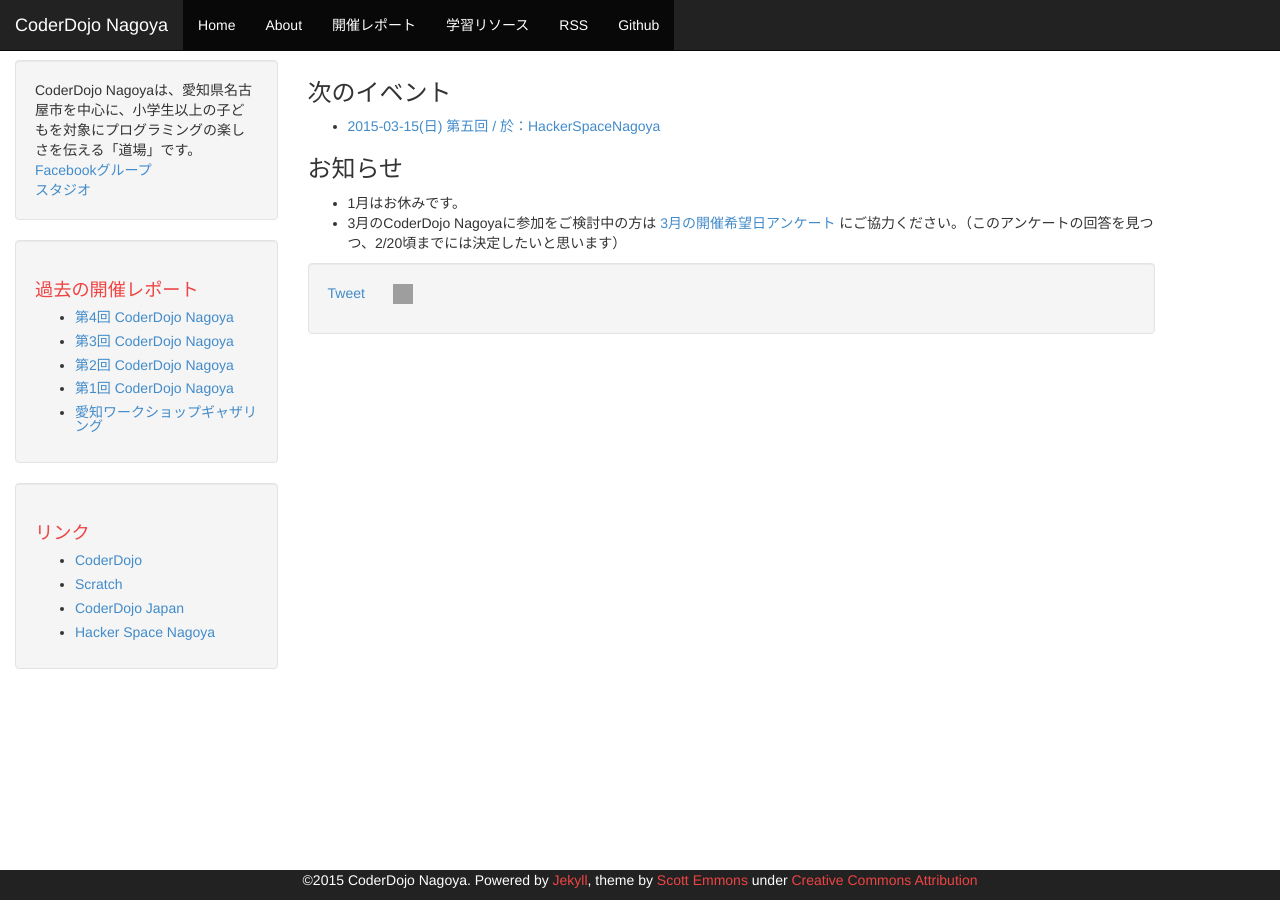
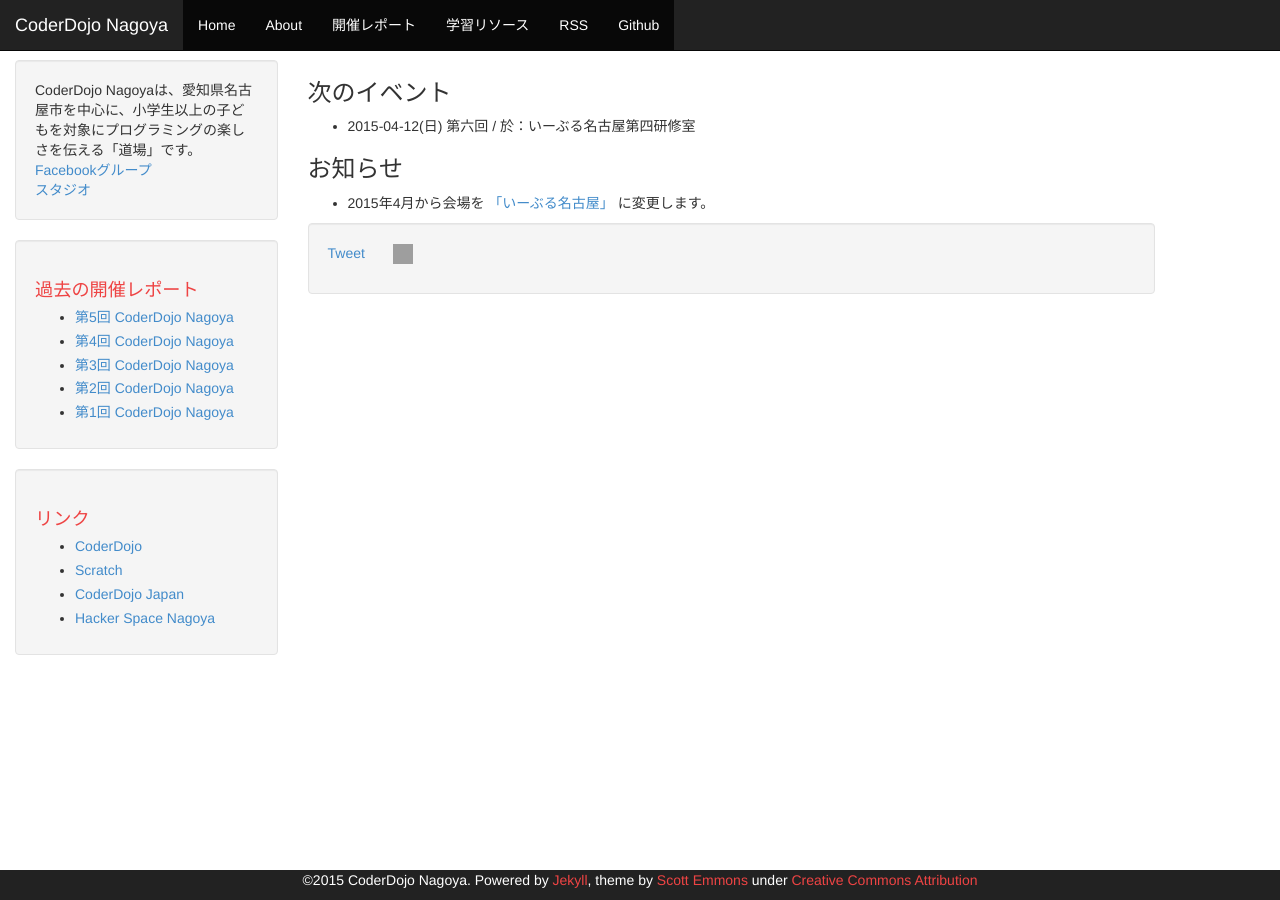
Before and after one commit to coderdojo-nagoya/coderdojo-nagoya.github.io, a Jekyll site: the page built from index.md, in a window 1280 px wide. Built offline with Jekyll 4.4.1, drawn with Linux system fonts in a browser that asks for light colours; Markdown is read by kramdown in place of the engine named in the settings; comment, search, counter and statistics services are not loaded; grey boxes are pictures that could not be loaded.

Commit message:
2015年3月のレポート追加、2015年4月の予定と会場変更のお知らせをトップページに掲載

```diff
--- a/index.md
+++ b/index.md
@@ -6,10 +6,9 @@
 
 ### 次のイベント
 
-- [2015-03-15(日) 第五回 / 於：HackerSpaceNagoya](https://coderdojo-nagoya.doorkeeper.jp/events/21254)
+- 2015-04-12(日) 第六回 / 於：いーぶる名古屋第四研修室
 
 
 ### お知らせ
 
-* 1月はお休みです。
-* 3月のCoderDojo Nagoyaに参加をご検討中の方は [3月の開催希望日アンケート](http://scratch.mit.edu/projects/46597948/) にご協力ください。（このアンケートの回答を見つつ、2/20頃までには決定したいと思います）
+* 2015年4月から会場を [「いーぶる名古屋」](https://e-able-nagoya.jp/) に変更します。
```
Also changed, not shown: _posts/2015-03-15-event05.md (added, +27 -0 lines).
